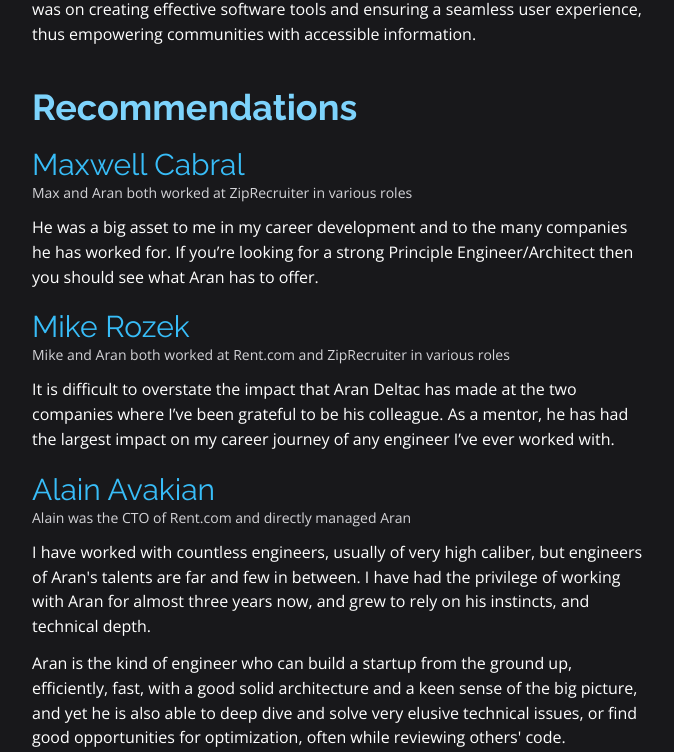
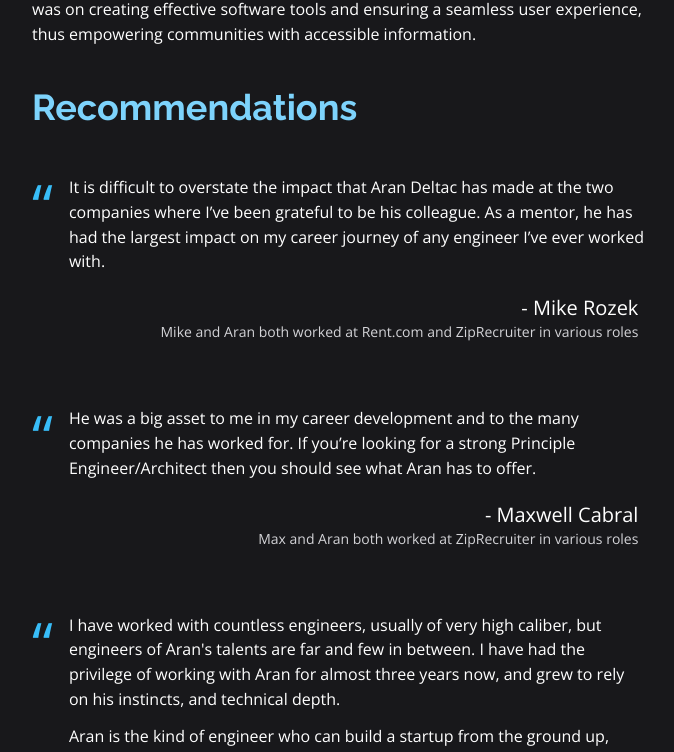
Before and after one commit to bluefeet/bluefeet.dev, a Next.js app: page / in a window 1280 px wide. Shown: the part 4236-4988 px from the top of the page, without its empty margins (96-770 px from the left). Built offline with nearby package versions, Linux system fonts and the light colour scheme.

Commit message:
refactor(ui): restyle recommendations

```diff
--- a/app/RecommendationsSection.tsx
+++ b/app/RecommendationsSection.tsx
@@ -1,3 +1,4 @@
+import { ReactNode } from 'react'
 import { Recommendation } from '@/types/Resume'
 import Details from './Details'
 import ReactMarkdown from 'react-markdown'
@@ -6,14 +7,17 @@
 import SubSectionTitle from './SubSectionTitle'
 
 const Recommendation = ({ recommendation }: { recommendation: Recommendation }) => <>
-    <SubSectionTitle>
-      {recommendation.author}
-    </SubSectionTitle>
+  <div className='flex pt-8'>
+    <div className={`text-6xl pr-4 text-sky-400`}>“</div>
     <div className='typography'>
-      <Details>{recommendation.relationship}</Details>
       <ReactMarkdown>{recommendation.message}</ReactMarkdown>
     </div>
-  </>
+  </div>
+  <div className='text-right pt-2 pb-8 pr-2'>
+    <p className='text-xl'>- {recommendation.author}</p>
+    <Details className='pl-16'>{recommendation.relationship}</Details>
+  </div>
+</>
 
 const RecommendationsSection = ({ className = '' }: { className?: string }) => {
   if (!resume.recommendations?.length) return <></>
@@ -21,6 +25,7 @@
   return <>
     <section className={className}>
       <SectionTitle>Recommendations</SectionTitle>
+
       {resume.recommendations.map((recommendation) =>
         <Recommendation
           recommendation={recommendation}
--- a/public/resume.json
+++ b/public/resume.json
@@ -214,14 +214,14 @@
   ],
   "recommendations": [
     {
+      "author": "Mike Rozek",
+      "relationship": "Mike and Aran both worked at Rent.com and ZipRecruiter in various roles",
+      "message": "It is difficult to overstate the impact that Aran Deltac has made at the two companies where I’ve been grateful to be his colleague. As a mentor, he has had the largest impact on my career journey of any engineer I’ve ever worked with."
+    },
+    {
       "author": "Maxwell Cabral",
       "relationship": "Max and Aran both worked at ZipRecruiter in various roles",
       "message": "He was a big asset to me in my career development and to the many companies he has worked for. If you’re looking for a strong Principle Engineer/Architect then you should see what Aran has to offer."
-    },
-    {
-      "author": "Mike Rozek",
-      "relationship": "Mike and Aran both worked at Rent.com and ZipRecruiter in various roles",
-      "message": "It is difficult to overstate the impact that Aran Deltac has made at the two companies where I’ve been grateful to be his colleague. As a mentor, he has had the largest impact on my career journey of any engineer I’ve ever worked with."
     },
     {
       "author": "Alain Avakian",
--- a/public/resume.yaml
+++ b/public/resume.yaml
@@ -171,12 +171,12 @@
     endDate: "1996"
     summary: Built software solutions primarily aimed at providing crucial mapping services for government entities and non-profit organizations. I spearheaded both backend and frontend development, delivering websites that facilitated greater transparency and engagement within the environmental activism sphere. Additionally, I played a key role in contract negotiation and drafting. While the company was heavily involved in data collection and processing, my primary focus was on creating effective software tools and ensuring a seamless user experience, thus empowering communities with accessible information.
 recommendations:
+  - author: Mike Rozek
+    relationship: Mike and Aran both worked at Rent.com and ZipRecruiter in various roles
+    message: It is difficult to overstate the impact that Aran Deltac has made at the two companies where I’ve been grateful to be his colleague. As a mentor, he has had the largest impact on my career journey of any engineer I’ve ever worked with.
   - author: Maxwell Cabral
     relationship: Max and Aran both worked at ZipRecruiter in various roles
     message: He was a big asset to me in my career development and to the many companies he has worked for. If you’re looking for a strong Principle Engineer/Architect then you should see what Aran has to offer.
-  - author: Mike Rozek
-    relationship: Mike and Aran both worked at Rent.com and ZipRecruiter in various roles
-    message: It is difficult to overstate the impact that Aran Deltac has made at the two companies where I’ve been grateful to be his colleague. As a mentor, he has had the largest impact on my career journey of any engineer I’ve ever worked with.
   - author: Alain Avakian
     relationship: Alain was the CTO of Rent.com and directly managed Aran
     message: |-
```
